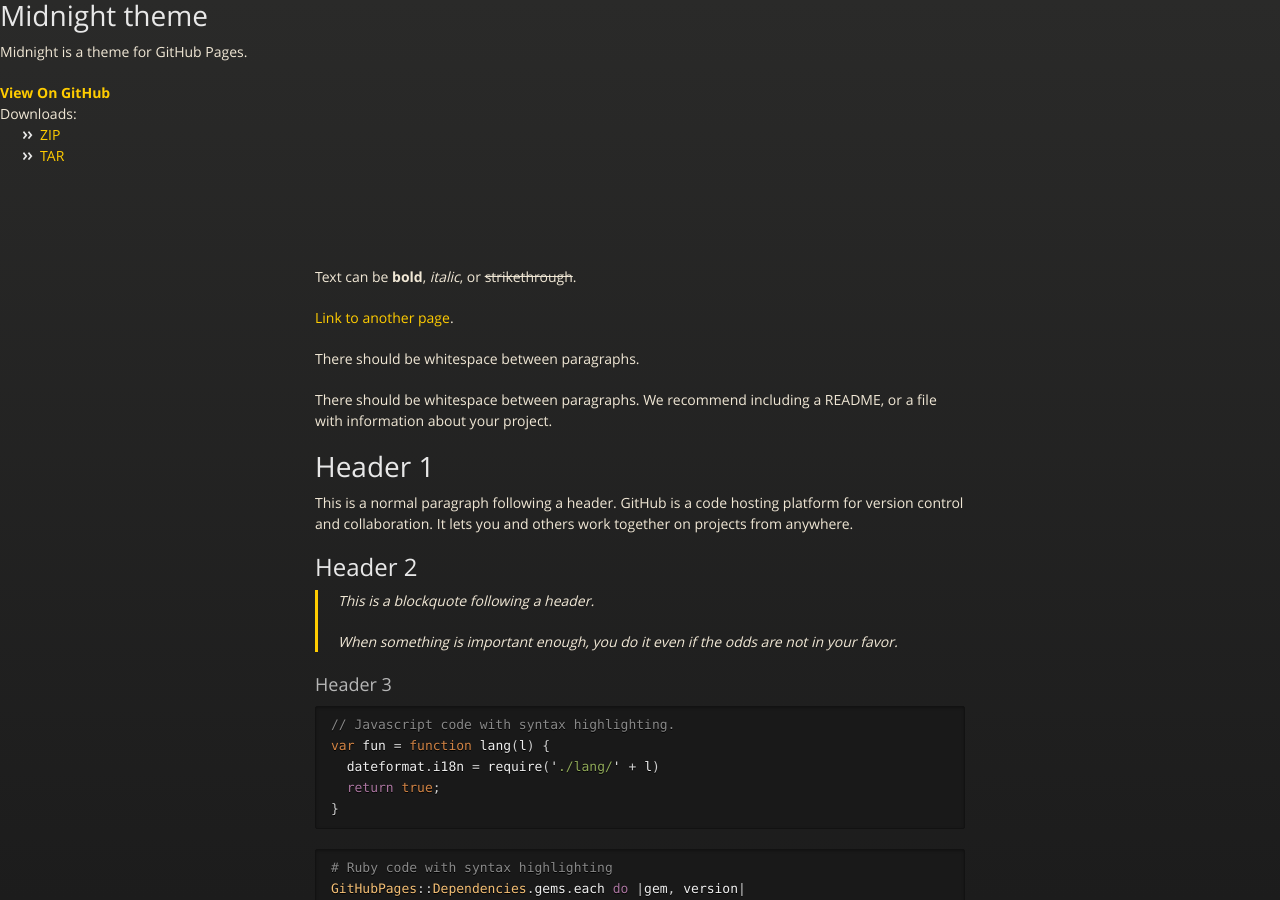
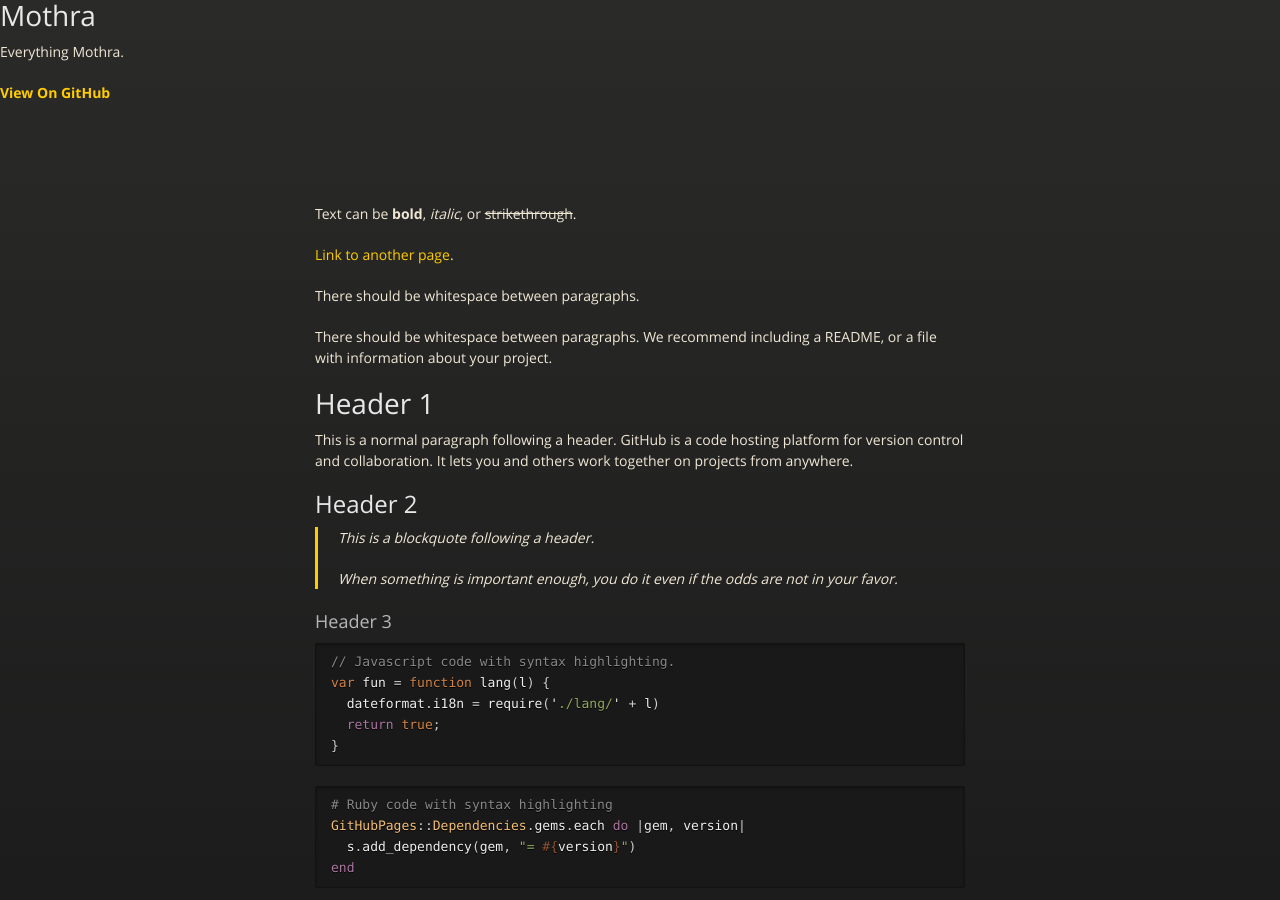
Before and after one commit to Kaiju-Cat/mothra, a Jekyll site: the page built from index.md, in a window 1280 px wide and 900 px high. Built offline with Jekyll 4.4.1, drawn with Linux system fonts in a browser that asks for light colours.

Commit message:
Update _config.yml

```diff
--- a/_config.yml
+++ b/_config.yml
@@ -1,5 +1,3 @@
-title: Midnight theme
-description: Midnight is a theme for GitHub Pages.
-show_downloads: true
-google_analytics:
+title: Mothra
+description: Everything Mothra.
 theme: jekyll-theme-midnight
```
